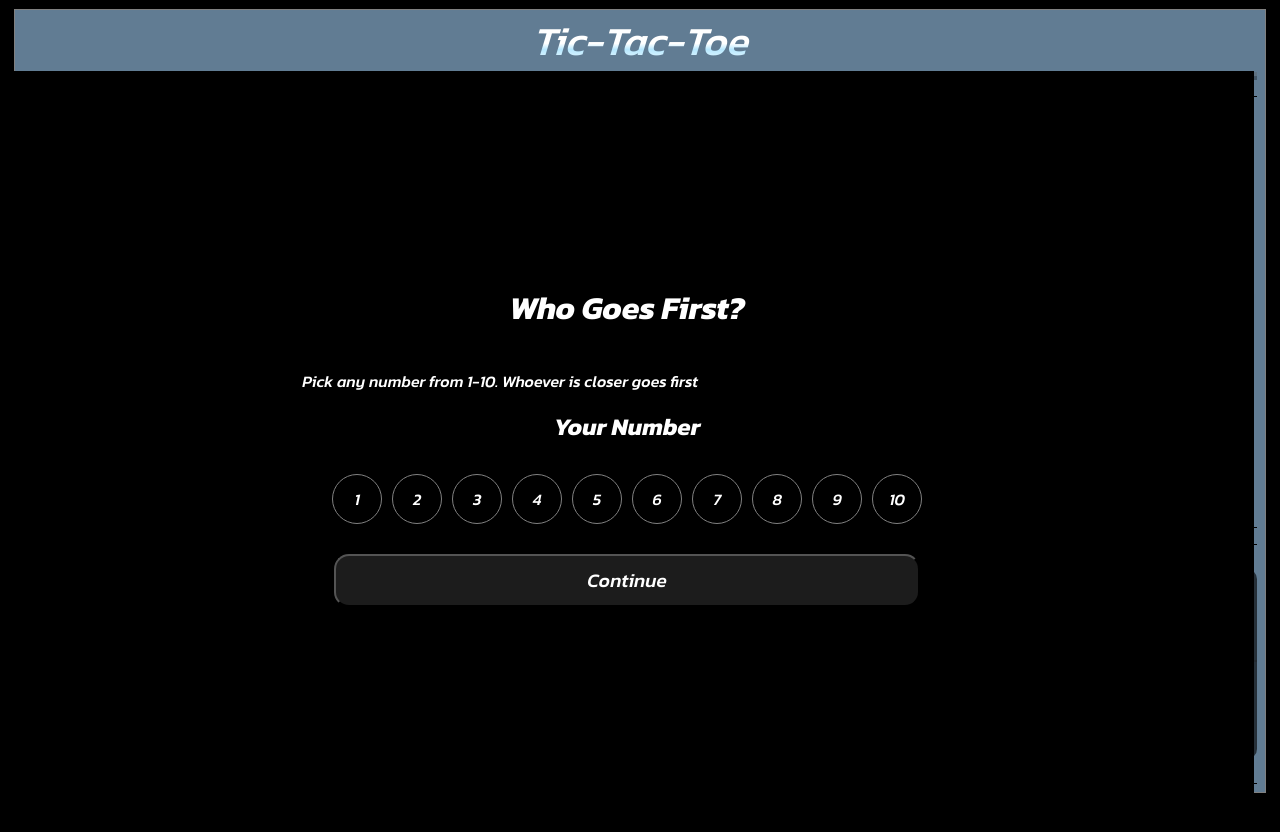
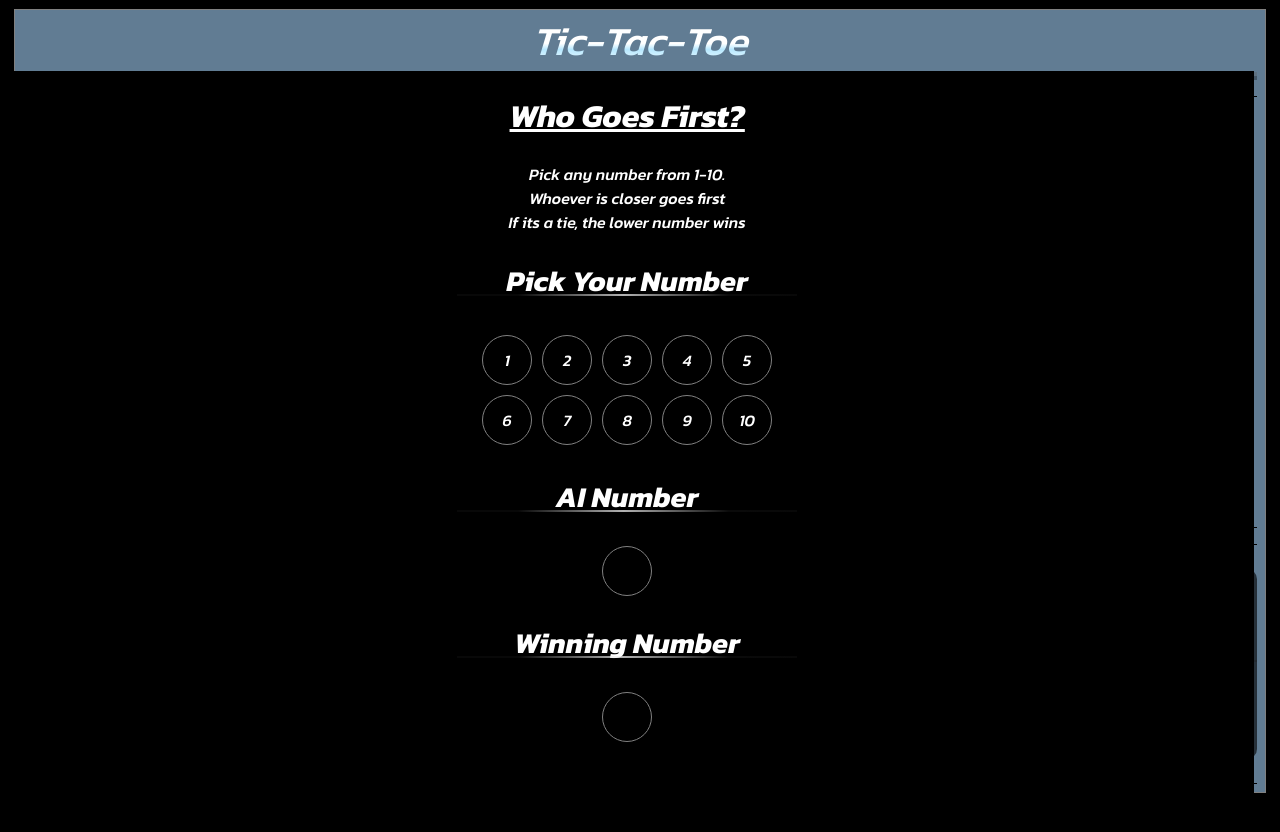
Before and after one commit to PanopDev/TicTacToe, a React (Create React App) app: page / in a window 1280 px wide. Shown: the top 832 px of the page. Built offline with nearby package versions, Linux system fonts and the light colour scheme.

Commit message:
misc styling for who goes first game

```diff
--- a/src/components/styles/whoGoesFirst.css
+++ b/src/components/styles/whoGoesFirst.css
@@ -25,3 +25,25 @@ border-radius: 50%;
 border:1px solid gray;
 margin:5px;
 }
+
+.whoGoesFirstNumber.singlenumber{
+margin:auto;
+background-color: white;
+color:black;
+font-size:1.5rem
+
+}
+
+.startGamenumberContainer{
+   width:100%;
+    display:flex;
+    justify-content:center;
+}
+
+.numbersGameHeader{
+    display:flex;
+    justify-content: center;
+    align-items:center;
+    flex-direction: column;
+    margin:0px;
+}
--- a/src/components/whoGoesFirst.jsx
+++ b/src/components/whoGoesFirst.jsx
@@ -2,6 +2,7 @@ import React, { useEffect, useState,useContext } from 'react';
 import './styles/whoGoesFirst.css';
 import { WhoGoesFirstButton } from './popMenuButtons';
 import GameBrain from '../Context';
+import Setting from './settingsLine';
 
 export default function WhoGoesFirst() {
 
@@ -27,13 +28,13 @@ export default function WhoGoesFirst() {
 
           if (userNumber === 0) {
             setUserNumber(Number(e.target.textContent));
-            setTimeout(function(){setWinningNumber(randomNumber)},1000)
+            setTimeout(function(){setWinningNumber(randomNumber)},600)
           }
         }
 
     return (
       <div
-        style={userNumber === id ? { backgroundColor: 'gray' } : {}}
+        style={userNumber === id ? { backgroundColor: 'white', color:'black',fontSize:'1.5rem' } : {}}
         className='whoGoesFirstNumber'
         onClick={(e) =>handleClick(e)}
       >
@@ -64,27 +65,38 @@ useEffect(()=>{determineWinner()},[AiNumberSelect])
 
   return (
     <div className='whoGoesFirstContainer'>
-      <h1>Who Goes First?</h1>
-      <p>
-        Pick any number from 1-10.
-        Whoever is closer goes first
-      </p>
-      <h2>Your Number</h2>
+        <div className='numbersGameHeader'>
+        <h1 style={{textDecoration:'underline'}}>Who Goes First?</h1>
+        <span>Pick any number from 1-10.</span>
+        <span>Whoever is closer goes first</span>
+        <span style={{marginBottom:'25px'}}>If its a tie, the lower number wins</span>
+
+        </div>
+
+
+      <Setting description={'Pick Your Number'}/>
       <div
         style={{
           display: 'flex',
           justifyContent: 'center',
           flexWrap: 'wrap',
           alignItems: 'center',
-          margin: '25px',
+          marginBottom:'25px',
+          maxWidth:'340px'
         }}
       >
         {divNumbers()}
       </div>
-      {userNumber !== 0 && <h1>AI Number:{aiNumber}</h1>}
-      {winningNumber !== 0 && <h1>winning number: {winningNumber}</h1>}
-      {winningNumber !== 0 && <h1>{winner}</h1>}
-      <WhoGoesFirstButton winner={winner} />
+      <Setting description={'AI Number'}/>
+      <div className='startGamenumberContainer'><div className={userNumber === 0 ? 'whoGoesFirstNumber': 'whoGoesFirstNumber singlenumber'  } style={{lineHeight:'20px',margin:'0px',marginBottom:'25px'}}>{userNumber !== 0 && aiNumber}</div></div>
+      <Setting description={'Winning Number'}/>
+      <div className='startGamenumberContainer'><div className={winningNumber === 0  ? 'whoGoesFirstNumber': 'whoGoesFirstNumber singlenumber'} style={{lineHeight:'20px',margin:'0px'}}>{winningNumber !== 0 && winningNumber}</div></div>
+
+       {/* <h1>AI Number: {userNumber !== 0 && aiNumber}</h1> */}
+      {/* <h1>Winning number: {winningNumber !== 0 && winningNumber}</h1> */}
+      <div style={{minHeight:'100px'}}>{winningNumber !== 0 && winner === true && <h1>{'You go first'}</h1>}
+      {winningNumber !== 0 && winner === false && <h1>{'Ai goes first'}</h1>}</div>
+      {winningNumber!== 0 && <WhoGoesFirstButton winner={winner} /> }
     </div>
   );
 }
```
